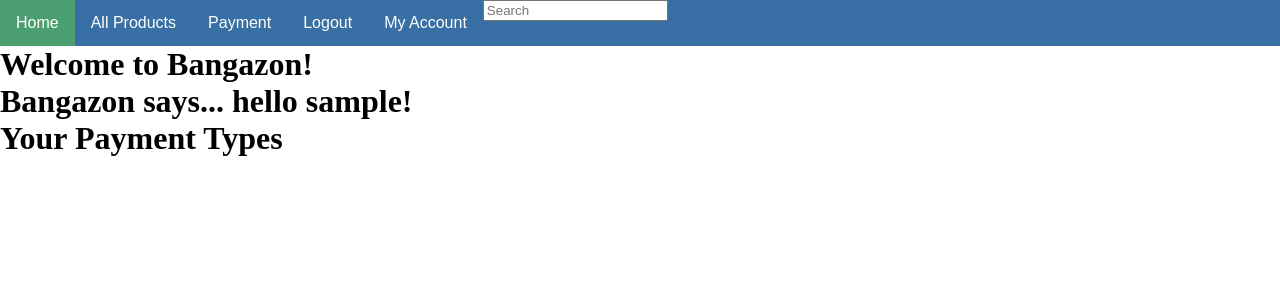
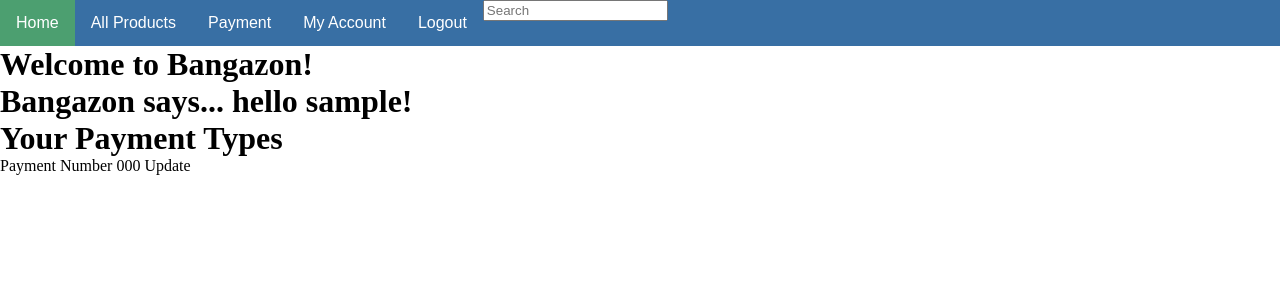
Before and after one commit to NSS-Spontaneous-Spoonbills/Sprint3, a Django app: page /website/payment_types/ in a window 1280 px wide. Shown: the top 300 px of the page. Run offline with Django 3.2, Linux system fonts and the light colour scheme; a user stored in the database is signed in; tables that the repository leaves empty hold one stand-in row (values such as "Sample post").

Commit message:
Fixed logic in template

```diff
--- a/website/templates/account/payment_option_list.html
+++ b/website/templates/account/payment_option_list.html
@@ -4,7 +4,7 @@
 {% comment %}<a href="{% url 'payment_list'  %}">Add A New Payment Type</a>{% endcomment %}
 
 {% for payment in payments %}
-{% if payment.customer_id_id == 13  %}
+{% if payment.customer_id_id == user.customer.id  %}
 <div class="payment">
     <a>Payment Number {{payment.account_number}}</a>
     <a>Update</a>
--- a/website/templates/nav_bar.html
+++ b/website/templates/nav_bar.html
@@ -24,8 +24,8 @@
         {% endcomment %}
         {% if user.is_authenticated %}
         <a href="{% url 'website:payment_list' %}">Payment</a>
+        <a href="{% url 'website:account_home' %}">My Account</a>
         <a href="{% url 'website:logout' %}">Logout</a>
-        <a href="{% url 'website:account_home' %}">My Account</a>
         {% else %}
         <a href="{% url 'website:login' %}">Login/Register</a>
         {% endif %}
```
